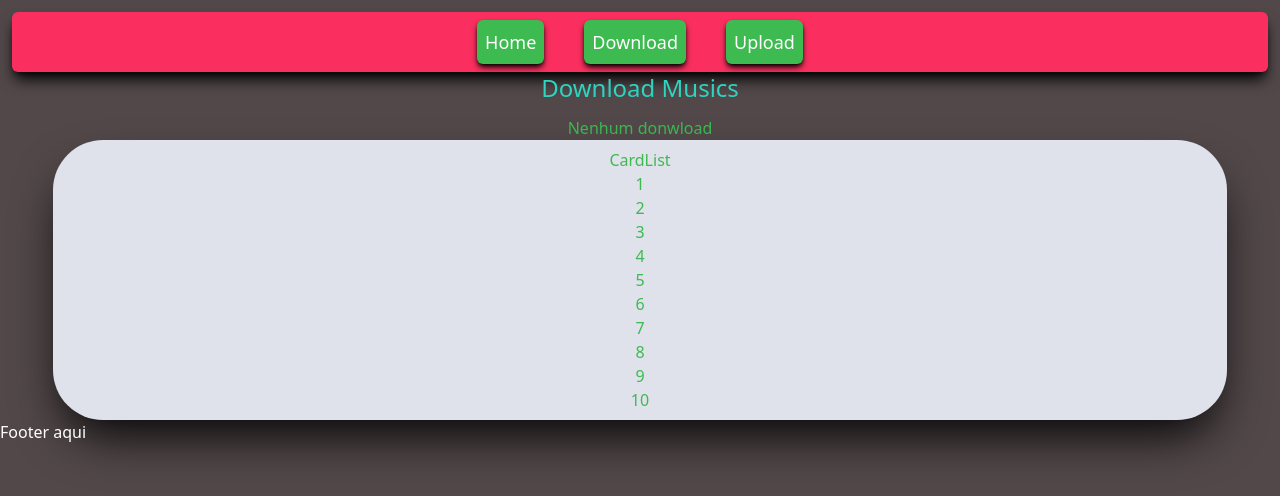
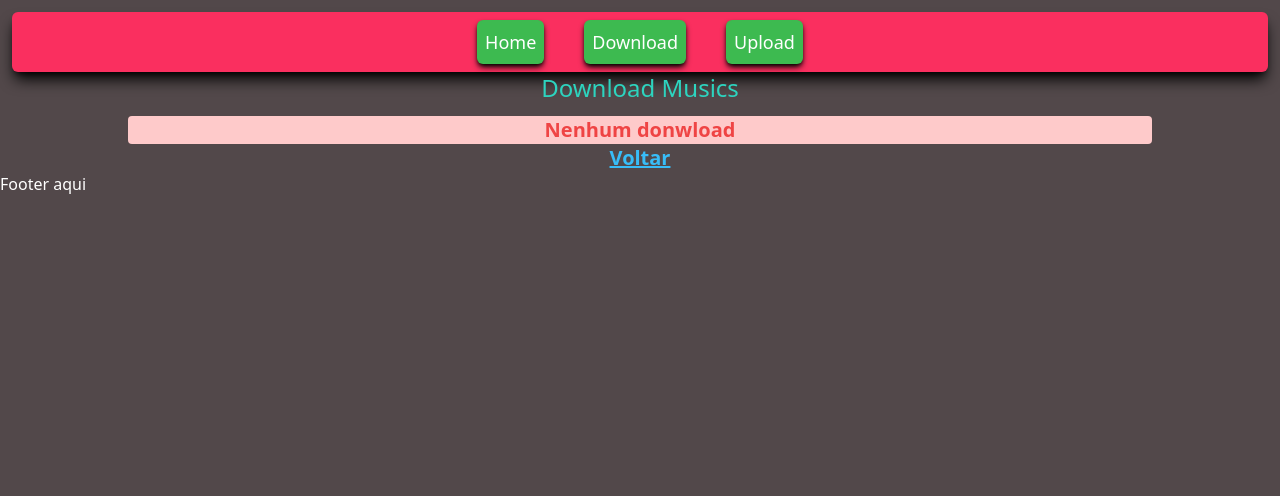
Before and after one commit to TalesPalma/Frond-End-BaixaMusics-Youtuba, a Next.js app: page /download in a window 1280 px wide. Shown: the top 496 px of the page. Built offline with nearby package versions, Linux system fonts and the light colour scheme.

Commit message:
Implement not found links

```diff
--- a/src/app/download/page.tsx
+++ b/src/app/download/page.tsx
@@ -1,5 +1,6 @@
 'use client'
 import CardList from "@/components/cardList/CardList";
+import Link from "next/link";
 import { useSearchParams } from "next/navigation";
 
 export default function DownloadPage() {
@@ -11,9 +12,9 @@ export default function DownloadPage() {
 
   if (!validingLink(link)) {
     return (
-      <div className='text-secondary text-center flex flex-col items-center justify-center '>
-        <h1>Nenhum donwload</h1>
-        <CardList />
+      <div className='text-secondary text-center flex  items-center justify-center flex-col '>
+        <h1 className="text-xl text-red-500 bg-red-200 rounded p-50 w-4/5 font-bold">Nenhum donwload</h1>
+        <Link href={'/'} className="text-sky-400 font-bold text-xl underline">Voltar</Link>
       </div >
     )
   }
@@ -26,7 +27,6 @@ export default function DownloadPage() {
   )
 }
 
-
 function validingLink(link: string | null | undefined): boolean {
   const regexUrl = /^((https?:\/\/)?(www\.)?youtube\.com\/(watch\?v=|embed\/|v\/|shorts\/|playlist\?list=)|youtu\.be\/)([a-zA-Z0-9_-]+)/
   if (link == null || link == "undefined" || regexUrl.test(link) == false) {
--- a/src/components/cardList/CardList.tsx
+++ b/src/components/cardList/CardList.tsx
@@ -11,16 +11,11 @@ const CardList: React.FC<CardListProps> = () => {
     "2",
     "3",
     "4",
-    "5",
-    "6",
     "7",
     "8",
-    "9",
-    "10",
   ]
   return (
     <div className='card'>
-      <h1>CardList</h1>
       <div>
         {listaDonwload.map(item => { return <ItemCard children={item} /> })}
       </div>
--- a/src/components/cardList/itemCard/itemCard.tsx
+++ b/src/components/cardList/itemCard/itemCard.tsx
@@ -4,8 +4,8 @@ type itemCardProps = {
 
 export default function ItemCard({ children }: itemCardProps) {
   return (
-    <div className='itemCard'>
-      {children}
+    <div className='bg-secondary w-full border-2 border-black rounded text-black shadow-black shadow-lg mt-2'>
+      <p className='p-3'>Name:{children} Time:2.30</p>
     </div>
   )
 }
--- a/src/components/cardList/style.css
+++ b/src/components/cardList/style.css
@@ -1,3 +1,3 @@
 .card {
-  @apply w-11/12 h-full bg-cardColor rounded-50px p-2 shadow-2xl shadow-black;
+  @apply w-4/5 h-full bg-cardColor rounded p-2 shadow-2xl shadow-black m-40 flex-col items-center justify-center content-center;
 }
```
